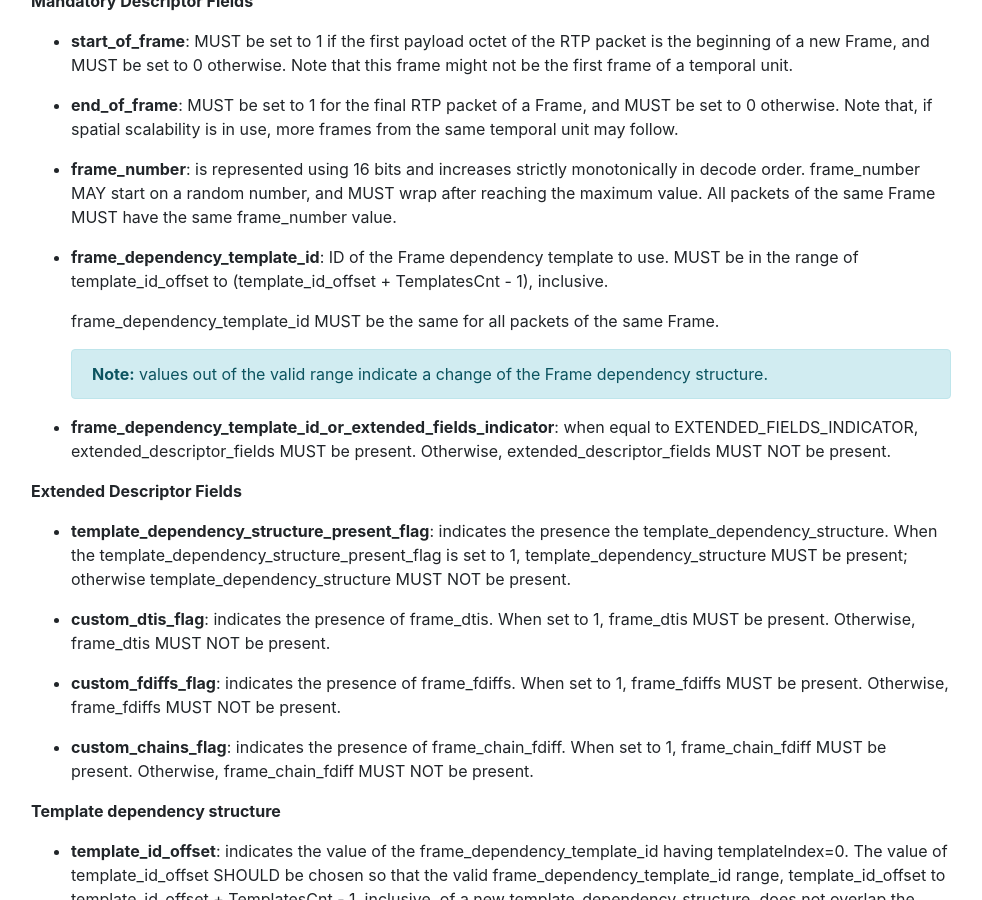
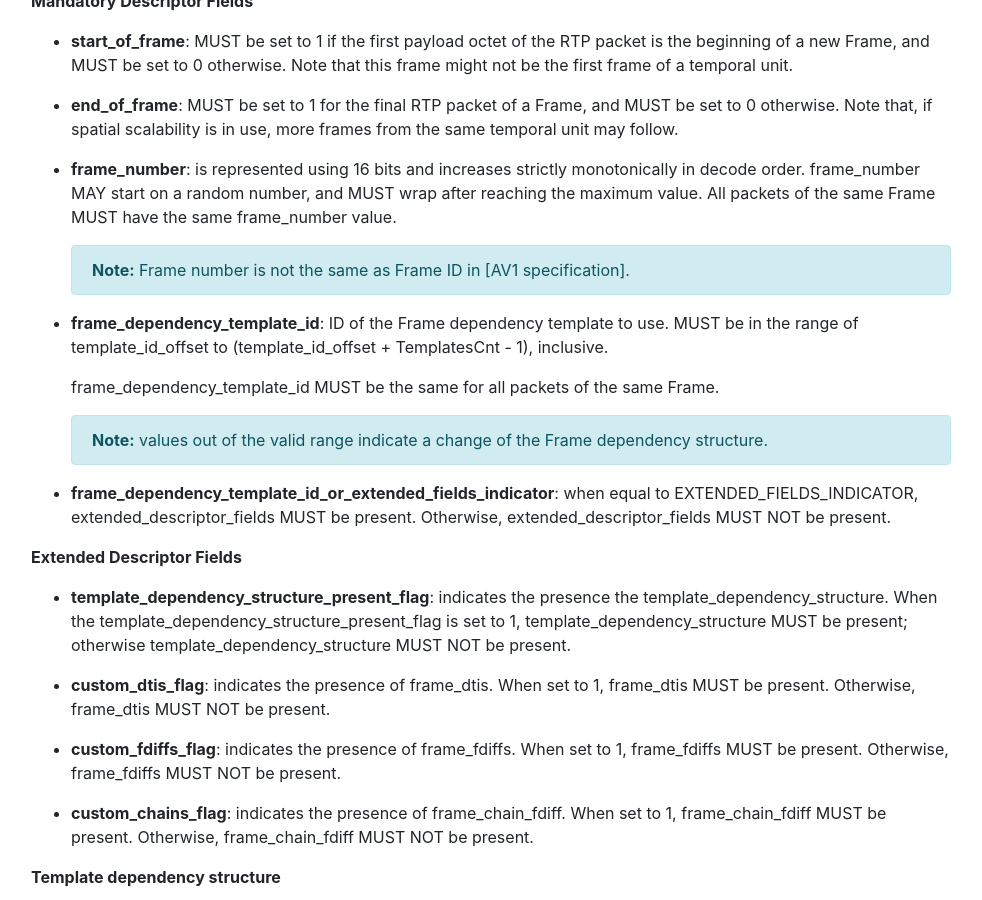
Before and after one commit to AOMediaCodec/av1-rtp-spec, a Jekyll site: the page built from index.md, in a window 1280 px wide and 900 px high, scrolled down 15064 px. Shown: the whole window, without its empty margins (54-1036 px from the left). Built offline with Jekyll 4.4.1, drawn with Linux system fonts in a browser that asks for light colours; nearby versions of some CDN libraries.

Commit message:
Update av1-rtp-spec.md

```diff
--- a/av1-rtp-spec.md
+++ b/av1-rtp-spec.md
@@ -775,6 +775,9 @@ described in this section.
     and MUST wrap after reaching the maximum value. All packets of the same
     Frame MUST have the same frame_number value.
 
+    **Note:** Frame number is not the same as Frame ID in [AV1 specification].
+    {:.alert .alert-info }
+
   * **frame_dependency_template_id**: ID of the Frame dependency template to use.
     MUST be in the range of template_id_offset to
     (template_id_offset + TemplatesCnt - 1), inclusive.
```
